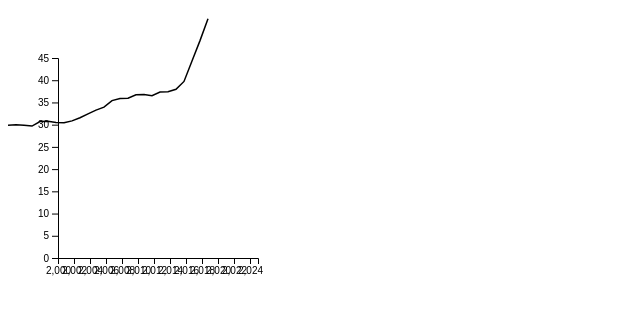
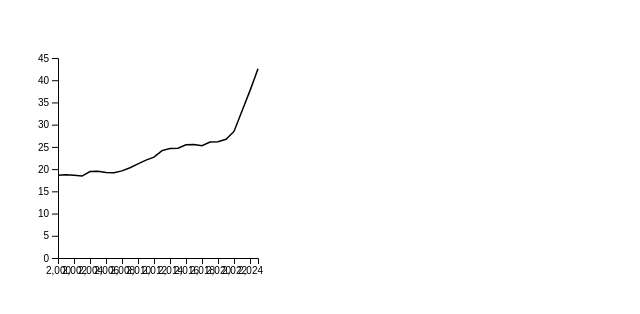
Before and after one commit to KyleMaciej/CS416Project2, a plain HTML site: page index.html in a window 1280 px wide. Shown: the whole page, without its empty margins (0-640 px from the left). Drawn offline with nearby package versions, Linux system fonts and the light colour scheme.

Commit message:
Update index.html

```diff
--- a/index.html
+++ b/index.html
@@ -49,14 +49,12 @@
                     .x(d => xScale(d.Year))
                     .y(d => yScale(d.Mean_Cmb_MPG));
 
-                mpg_graph.append('g')
-                     .attr("transform", "translate("+margin+","+margin+")")
-
                 mpg_graph.append("path")
                     .datum(mpg_data)
                     .attr("fill", "none")
                     .attr("stroke", "currentColor")
                     .attr("stroke-width", 1.5)
+                    .attr("transform", "translate("+margin+","+margin+")")
                     .attr("d", lineGenerator);
 
                 console.log("4. Initial mpg chart");
```
